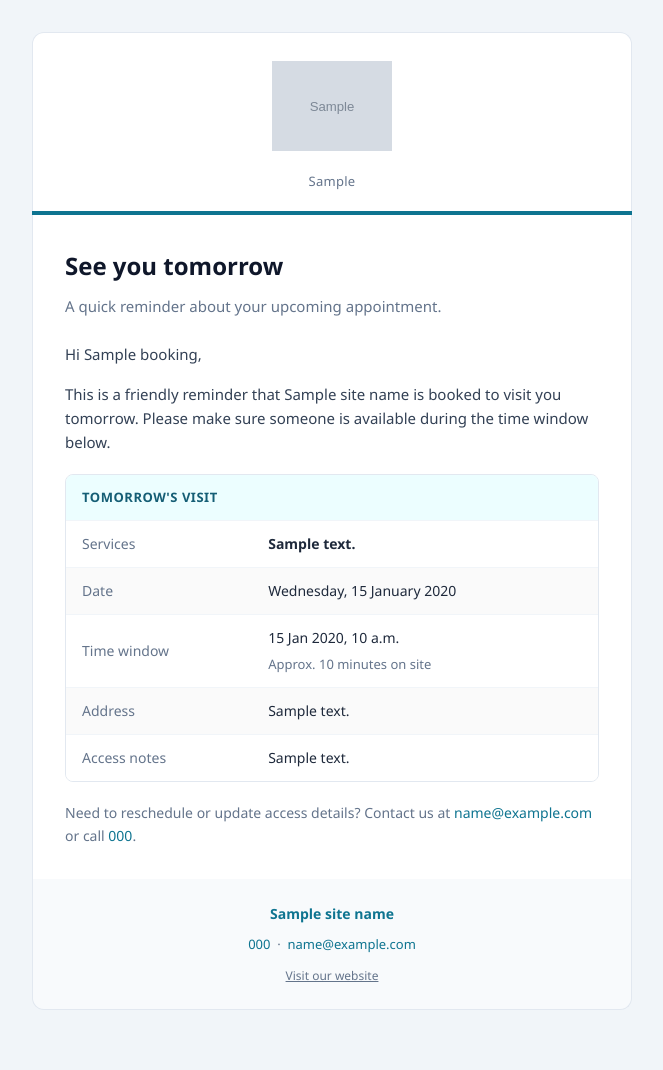
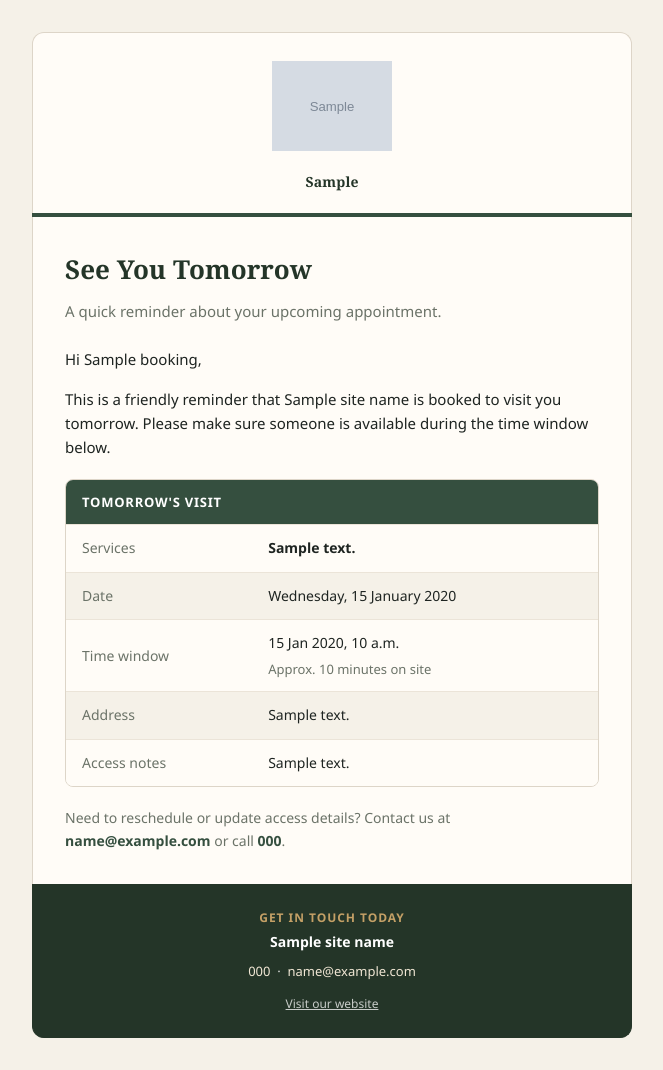
Before and after one commit to pcmodder2001/spotoncleaning, a Django app: template templates/emails/booking_reminder.html in a window 1280 px wide. Shown: the whole page, without its empty margins (308-971 px from the left). Before the commit the page ends 1010 px from the top, so only its background shows below. Run offline with Django 5.2, Linux system fonts and the light colour scheme; the template is opened without the code that fills it: most values are stand-ins (such as "Sample title", 1, 10 or a date in 2020); grey boxes marked "Sample" are stand-in pictures; data that the repository does not hold is empty.

Commit message:
update styling on email templates

```diff
--- a/panel/urls.py
+++ b/panel/urls.py
@@ -43,5 +43,6 @@ urlpatterns = [
     path('services/<int:pk>/edit/', views.service_edit_view, name='service_edit'),
     path('services/<int:pk>/delete/', views.service_delete_view, name='service_delete'),
     path('debug/', views.debug_view, name='debug'),
+    path('debug/send-all/', views.debug_send_all_emails_view, name='debug_send_all_emails'),
     path('debug/send/<slug:email_type>/', views.debug_send_email_view, name='debug_send_email'),
 ]
--- a/templates/emails/base_email.html
+++ b/templates/emails/base_email.html
@@ -6,20 +6,20 @@
     <meta http-equiv="X-UA-Compatible" content="IE=edge">
     <title>{% block email_title %}{{ site_name }}{% endblock %}</title>
 </head>
-<body style="margin: 0; padding: 0; background-color: #f1f5f9; font-family: 'Segoe UI', Inter, Arial, sans-serif; line-height: 1.6; color: #334155; -webkit-font-smoothing: antialiased;">
-    <table role="presentation" width="100%" cellspacing="0" cellpadding="0" border="0" style="background-color: #f1f5f9;">
+<body style="margin: 0; padding: 0; background-color: #f5f1e8; font-family: 'Segoe UI', 'Plus Jakarta Sans', Arial, sans-serif; line-height: 1.6; color: #1e2421; -webkit-font-smoothing: antialiased;">
+    <table role="presentation" width="100%" cellspacing="0" cellpadding="0" border="0" style="background-color: #f5f1e8;">
         <tr>
             <td align="center" style="padding: 32px 16px;">
                 <table role="presentation" width="600" cellspacing="0" cellpadding="0" border="0" style="max-width: 600px; width: 100%;">
 
                     {# Header #}
                     <tr>
-                        <td style="background-color: #ffffff; border-radius: 12px 12px 0 0; padding: 28px 32px 20px; text-align: center; border: 1px solid #e2e8f0; border-bottom: none;">
+                        <td style="background-color: #fffcf7; border-radius: 12px 12px 0 0; padding: 28px 32px 20px; text-align: center; border: 1px solid #ddd5c8; border-bottom: none;">
                             <a href="{{ site_url }}" style="text-decoration: none; display: inline-block;">
                                 <img src="{{ logo_url }}" alt="{{ site_name }}" width="120" height="120" style="display: block; max-width: 120px; height: auto; border: 0;">
                             </a>
                             {% if site_tagline %}
-                            <p style="margin: 12px 0 0; font-size: 13px; color: #64748b; letter-spacing: 0.02em;">{{ site_tagline }}</p>
+                            <p style="margin: 12px 0 0; font-size: 14px; font-family: Georgia, 'Times New Roman', serif; font-weight: 600; color: #243528; letter-spacing: 0.01em;">{{ site_tagline }}</p>
                             {% endif %}
                         </td>
                     </tr>
@@ -31,7 +31,7 @@
 
                     {# Body #}
                     <tr>
-                        <td style="background-color: #ffffff; padding: 32px; border-left: 1px solid #e2e8f0; border-right: 1px solid #e2e8f0;">
+                        <td style="background-color: #fffcf7; padding: 32px; border-left: 1px solid #ddd5c8; border-right: 1px solid #ddd5c8;">
                             {% block email_heading %}{% endblock %}
                             {% block email_content %}{% endblock %}
                         </td>
@@ -39,15 +39,16 @@
 
                     {# Footer #}
                     <tr>
-                        <td style="background-color: #f8fafc; border-radius: 0 0 12px 12px; padding: 24px 32px; text-align: center; border: 1px solid #e2e8f0; border-top: none;">
-                            <p style="margin: 0 0 8px; font-size: 14px; font-weight: 600; color: #0e7490;">{{ site_name }}</p>
-                            <p style="margin: 0 0 12px; font-size: 13px; color: #64748b;">
-                                {% if site_phone %}<a href="tel:{{ site_phone }}" style="color: #0e7490; text-decoration: none;">{{ site_phone }}</a>{% endif %}
+                        <td style="background-color: #243528; border-radius: 0 0 12px 12px; padding: 24px 32px; text-align: center; border: 1px solid #243528; border-top: none;">
+                            <p style="margin: 0 0 4px; font-size: 12px; font-weight: 700; letter-spacing: 0.08em; text-transform: uppercase; color: #c4a066;">Get in touch today</p>
+                            <p style="margin: 0 0 8px; font-size: 14px; font-weight: 600; color: #ffffff;">{{ site_name }}</p>
+                            <p style="margin: 0 0 12px; font-size: 13px; color: rgba(255, 255, 255, 0.85);">
+                                {% if site_phone %}<a href="tel:{{ site_phone }}" style="color: #f0e6d4; text-decoration: none;">{{ site_phone }}</a>{% endif %}
                                 {% if site_phone and site_email %} &nbsp;·&nbsp; {% endif %}
-                                {% if site_email %}<a href="mailto:{{ site_email }}" style="color: #0e7490; text-decoration: none;">{{ site_email }}</a>{% endif %}
+                                {% if site_email %}<a href="mailto:{{ site_email }}" style="color: #f0e6d4; text-decoration: none;">{{ site_email }}</a>{% endif %}
                             </p>
-                            <p style="margin: 0; font-size: 12px; color: #94a3b8;">
-                                <a href="{{ site_url }}" style="color: #64748b; text-decoration: underline;">Visit our website</a>
+                            <p style="margin: 0; font-size: 12px; color: rgba(255, 255, 255, 0.65);">
+                                <a href="{{ site_url }}" style="color: rgba(255, 255, 255, 0.75); text-decoration: underline;">Visit our website</a>
                             </p>
                         </td>
                     </tr>
--- a/templates/emails/booking_reminder.html
+++ b/templates/emails/booking_reminder.html
@@ -1,56 +1,24 @@
 {% extends 'emails/base_email.html' %}
 
 {% block email_title %}Appointment Reminder — {{ site_name }}{% endblock %}
-{% block accent_color %}#0e7490{% endblock %}
 
 {% block email_heading %}
-<h1 style="margin: 0 0 8px; font-size: 24px; font-weight: 700; color: #0f172a;">See you tomorrow</h1>
-<p style="margin: 0 0 24px; font-size: 15px; color: #64748b;">A quick reminder about your upcoming appointment.</p>
+<h1 style="margin: 0 0 8px; font-size: 26px; font-weight: 600; font-family: Georgia, 'Times New Roman', serif; color: #243528;">See You Tomorrow</h1>
+<p style="margin: 0 0 24px; font-size: 15px; color: #6b7368;">A quick reminder about your upcoming appointment.</p>
 {% endblock %}
 
 {% block email_content %}
-<p style="margin: 0 0 16px; font-size: 15px; color: #334155;">Hi {{ booking.contact_first_name }},</p>
-<p style="margin: 0 0 8px; font-size: 15px; color: #334155;">
+<p style="margin: 0 0 16px; font-size: 15px; color: #1e2421;">Hi {{ booking.contact_first_name }},</p>
+<p style="margin: 0 0 8px; font-size: 15px; color: #1e2421;">
     This is a friendly reminder that {{ site_name }} is booked to visit you tomorrow.
     Please make sure someone is available during the time window below.
 </p>
 
-<table role="presentation" width="100%" cellspacing="0" cellpadding="0" border="0" style="margin: 20px 0; border: 1px solid #e2e8f0; border-radius: 8px; overflow: hidden;">
-    <tr>
-        <td colspan="2" style="background-color: #ecfeff; padding: 12px 16px; font-size: 13px; font-weight: 600; color: #155e75; text-transform: uppercase; letter-spacing: 0.04em;">
-            Tomorrow's visit
-        </td>
-    </tr>
-    <tr style="background-color: #ffffff;">
-        <td style="padding: 12px 16px; font-size: 14px; color: #64748b; width: 35%; border-top: 1px solid #f1f5f9;">Services</td>
-        <td style="padding: 12px 16px; font-size: 14px; color: #1e293b; font-weight: 600; border-top: 1px solid #f1f5f9;">{{ booking.service_summary }}</td>
-    </tr>
-    <tr style="background-color: #fafafa;">
-        <td style="padding: 12px 16px; font-size: 14px; color: #64748b; border-top: 1px solid #f1f5f9;">Date</td>
-        <td style="padding: 12px 16px; font-size: 14px; color: #1e293b; border-top: 1px solid #f1f5f9;">{{ booking.date|date:"l, d F Y" }}</td>
-    </tr>
-    <tr style="background-color: #ffffff;">
-        <td style="padding: 12px 16px; font-size: 14px; color: #64748b; border-top: 1px solid #f1f5f9;">Time window</td>
-        <td style="padding: 12px 16px; font-size: 14px; color: #1e293b; border-top: 1px solid #f1f5f9;">
-            {{ time_window }}
-            <span style="display: block; font-size: 13px; color: #64748b; margin-top: 4px;">Approx. {{ duration_minutes }} minutes on site</span>
-        </td>
-    </tr>
-    <tr style="background-color: #fafafa;">
-        <td style="padding: 12px 16px; font-size: 14px; color: #64748b; border-top: 1px solid #f1f5f9;">Address</td>
-        <td style="padding: 12px 16px; font-size: 14px; color: #1e293b; border-top: 1px solid #f1f5f9;">{{ booking.full_address }}</td>
-    </tr>
-    {% if access_notes %}
-    <tr style="background-color: #ffffff;">
-        <td style="padding: 12px 16px; font-size: 14px; color: #64748b; border-top: 1px solid #f1f5f9; vertical-align: top;">Access notes</td>
-        <td style="padding: 12px 16px; font-size: 14px; color: #1e293b; border-top: 1px solid #f1f5f9; white-space: pre-line;">{{ access_notes }}</td>
-    </tr>
-    {% endif %}
-</table>
+{% include 'emails/includes/booking_details.html' with table_title="Tomorrow's Visit" time_window=time_window duration_minutes=duration_minutes access_notes=access_notes hide_total=True %}
 
-<p style="margin: 0; font-size: 14px; color: #64748b;">
+<p style="margin: 0; font-size: 14px; color: #6b7368;">
     Need to reschedule or update access details? Contact us at
-    <a href="mailto:{{ site_email }}" style="color: #0e7490; text-decoration: none;">{{ site_email }}</a>
-    {% if site_phone %} or call <a href="tel:{{ site_phone }}" style="color: #0e7490; text-decoration: none;">{{ site_phone }}</a>{% endif %}.
+    <a href="mailto:{{ site_email }}" style="color: #354f3f; text-decoration: none; font-weight: 600;">{{ site_email }}</a>
+    {% if site_phone %} or call <a href="tel:{{ site_phone }}" style="color: #354f3f; text-decoration: none; font-weight: 600;">{{ site_phone }}</a>{% endif %}.
 </p>
 {% endblock %}
--- a/templates/emails/includes/booking_details.html
+++ b/templates/emails/includes/booking_details.html
@@ -1,34 +1,52 @@
-<table role="presentation" width="100%" cellspacing="0" cellpadding="0" border="0" style="margin: 20px 0; border: 1px solid #e2e8f0; border-radius: 8px; overflow: hidden;">
+<table role="presentation" width="100%" cellspacing="0" cellpadding="0" border="0" style="margin: 20px 0; border: 1px solid #ddd5c8; border-radius: 8px; overflow: hidden;">
     <tr>
-        <td colspan="2" style="background-color: #ecfeff; padding: 12px 16px; font-size: 13px; font-weight: 600; color: #155e75; text-transform: uppercase; letter-spacing: 0.04em;">
-            Booking details
+        <td colspan="2" style="background-color: #354f3f; padding: 12px 16px; font-size: 13px; font-weight: 600; color: #ffffff; text-transform: uppercase; letter-spacing: 0.06em;">
+            {{ table_title|default:"Booking Details" }}
         </td>
     </tr>
-    <tr style="background-color: #ffffff;">
-        <td style="padding: 12px 16px; font-size: 14px; color: #64748b; width: 35%; border-top: 1px solid #f1f5f9;">Services</td>
-        <td style="padding: 12px 16px; font-size: 14px; color: #1e293b; font-weight: 600; border-top: 1px solid #f1f5f9;">{{ booking.service_summary }}</td>
+    <tr style="background-color: #fffcf7;">
+        <td style="padding: 12px 16px; font-size: 14px; color: #6b7368; width: 35%; border-top: 1px solid #ebe4d8;">Services</td>
+        <td style="padding: 12px 16px; font-size: 14px; color: #1e2421; font-weight: 600; border-top: 1px solid #ebe4d8;">{{ booking.service_summary }}</td>
     </tr>
-    <tr style="background-color: #fafafa;">
-        <td style="padding: 12px 16px; font-size: 14px; color: #64748b; border-top: 1px solid #f1f5f9;">Date</td>
-        <td style="padding: 12px 16px; font-size: 14px; color: #1e293b; border-top: 1px solid #f1f5f9;">{{ booking.date|date:"l, d F Y" }}</td>
+    <tr style="background-color: #f5f1e8;">
+        <td style="padding: 12px 16px; font-size: 14px; color: #6b7368; border-top: 1px solid #ebe4d8;">Date</td>
+        <td style="padding: 12px 16px; font-size: 14px; color: #1e2421; border-top: 1px solid #ebe4d8;">{{ booking.date|date:"l, d F Y" }}</td>
     </tr>
-    <tr style="background-color: #ffffff;">
-        <td style="padding: 12px 16px; font-size: 14px; color: #64748b; border-top: 1px solid #f1f5f9;">Time</td>
-        <td style="padding: 12px 16px; font-size: 14px; color: #1e293b; border-top: 1px solid #f1f5f9;">{{ booking.time_slot.time|time:"H:i" }}</td>
+    <tr style="background-color: #fffcf7;">
+        {% if time_window %}
+        <td style="padding: 12px 16px; font-size: 14px; color: #6b7368; border-top: 1px solid #ebe4d8;">Time window</td>
+        <td style="padding: 12px 16px; font-size: 14px; color: #1e2421; border-top: 1px solid #ebe4d8;">
+            {{ time_window }}
+            {% if duration_minutes %}
+            <span style="display: block; font-size: 13px; color: #6b7368; margin-top: 4px;">Approx. {{ duration_minutes }} minutes on site</span>
+            {% endif %}
+        </td>
+        {% else %}
+        <td style="padding: 12px 16px; font-size: 14px; color: #6b7368; border-top: 1px solid #ebe4d8;">Time</td>
+        <td style="padding: 12px 16px; font-size: 14px; color: #1e2421; border-top: 1px solid #ebe4d8;">{{ booking.time_slot.time|time:"H:i" }}</td>
+        {% endif %}
     </tr>
-    <tr style="background-color: #fafafa;">
-        <td style="padding: 12px 16px; font-size: 14px; color: #64748b; border-top: 1px solid #f1f5f9;">Address</td>
-        <td style="padding: 12px 16px; font-size: 14px; color: #1e293b; border-top: 1px solid #f1f5f9;">{{ booking.full_address }}</td>
+    <tr style="background-color: #f5f1e8;">
+        <td style="padding: 12px 16px; font-size: 14px; color: #6b7368; border-top: 1px solid #ebe4d8;">Address</td>
+        <td style="padding: 12px 16px; font-size: 14px; color: #1e2421; border-top: 1px solid #ebe4d8;">{{ booking.full_address }}</td>
     </tr>
-    <tr style="background-color: #ffffff;">
-        <td style="padding: 12px 16px; font-size: 14px; color: #64748b; border-top: 1px solid #f1f5f9;">Total</td>
-        <td style="padding: 12px 16px; font-size: 14px; color: #0e7490; font-weight: 700; border-top: 1px solid #f1f5f9;">&pound;{{ booking.total_price }}</td>
+    {% if access_notes %}
+    <tr style="background-color: #fffcf7;">
+        <td style="padding: 12px 16px; font-size: 14px; color: #6b7368; border-top: 1px solid #ebe4d8; vertical-align: top;">Access notes</td>
+        <td style="padding: 12px 16px; font-size: 14px; color: #1e2421; border-top: 1px solid #ebe4d8; white-space: pre-line;">{{ access_notes }}</td>
     </tr>
+    {% endif %}
+    {% if not hide_total %}
+    <tr style="background-color: #f5f1e8;">
+        <td style="padding: 12px 16px; font-size: 14px; color: #6b7368; border-top: 1px solid #ebe4d8;">Total</td>
+        <td style="padding: 12px 16px; font-size: 14px; color: #354f3f; font-weight: 700; border-top: 1px solid #ebe4d8;">&pound;{{ booking.total_price }}</td>
+    </tr>
+    {% endif %}
     {% if show_status %}
-    <tr style="background-color: #fafafa;">
-        <td style="padding: 12px 16px; font-size: 14px; color: #64748b; border-top: 1px solid #f1f5f9;">Status</td>
-        <td style="padding: 12px 16px; font-size: 14px; border-top: 1px solid #f1f5f9;">
-            <span style="display: inline-block; padding: 4px 10px; border-radius: 999px; font-size: 12px; font-weight: 600; background-color: {{ status_bg|default:'#fef3c7' }}; color: {{ status_color|default:'#92400e' }};">
+    <tr style="background-color: #fffcf7;">
+        <td style="padding: 12px 16px; font-size: 14px; color: #6b7368; border-top: 1px solid #ebe4d8;">Status</td>
+        <td style="padding: 12px 16px; font-size: 14px; border-top: 1px solid #ebe4d8;">
+            <span style="display: inline-block; padding: 4px 10px; border-radius: 999px; font-size: 12px; font-weight: 600; background-color: {{ status_bg|default:'#f0e6d4' }}; color: {{ status_color|default:'#a68548' }};">
                 {{ booking.get_status_display }}
             </span>
         </td>
```
Also changed, not shown: panel/email_debug.py (+39 -2 lines), panel/views.py (+99 -14 lines), templates/emails/booking_cancelled.html (+8 -14 lines), templates/emails/booking_completed.html (+7 -13 lines), templates/emails/booking_completion_report.html (+22 -28 lines), templates/emails/booking_confirmed.html (+9 -9 lines), templates/emails/booking_created.html (+9 -21 lines), templates/emails/includes/email_button.html (added, +7 -0 lines), templates/emails/password_reset.html (+8 -8 lines), templates/emails/registration.html (+7 -13 lines), templates/panel/debug.html (+49 -5 lines).
